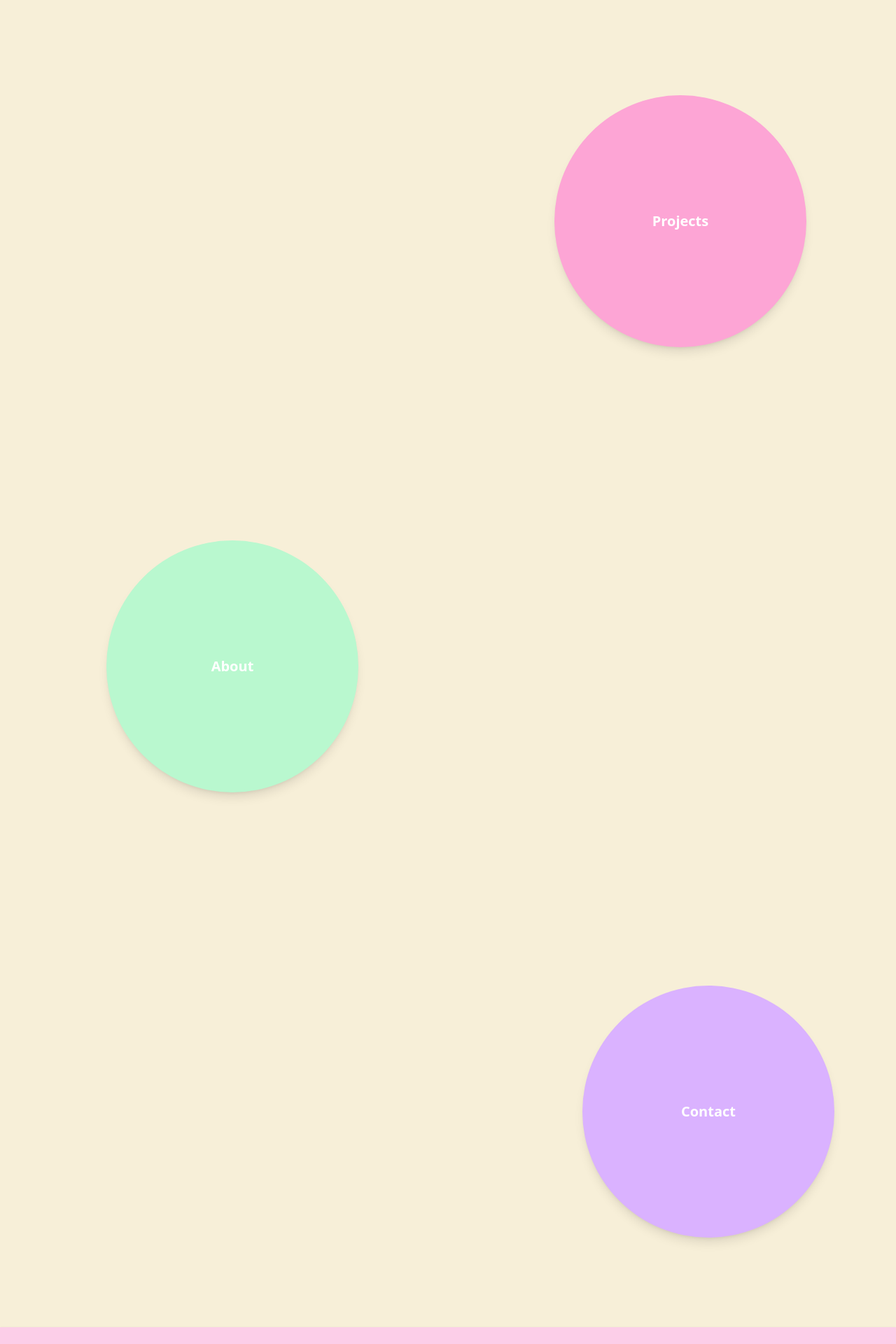
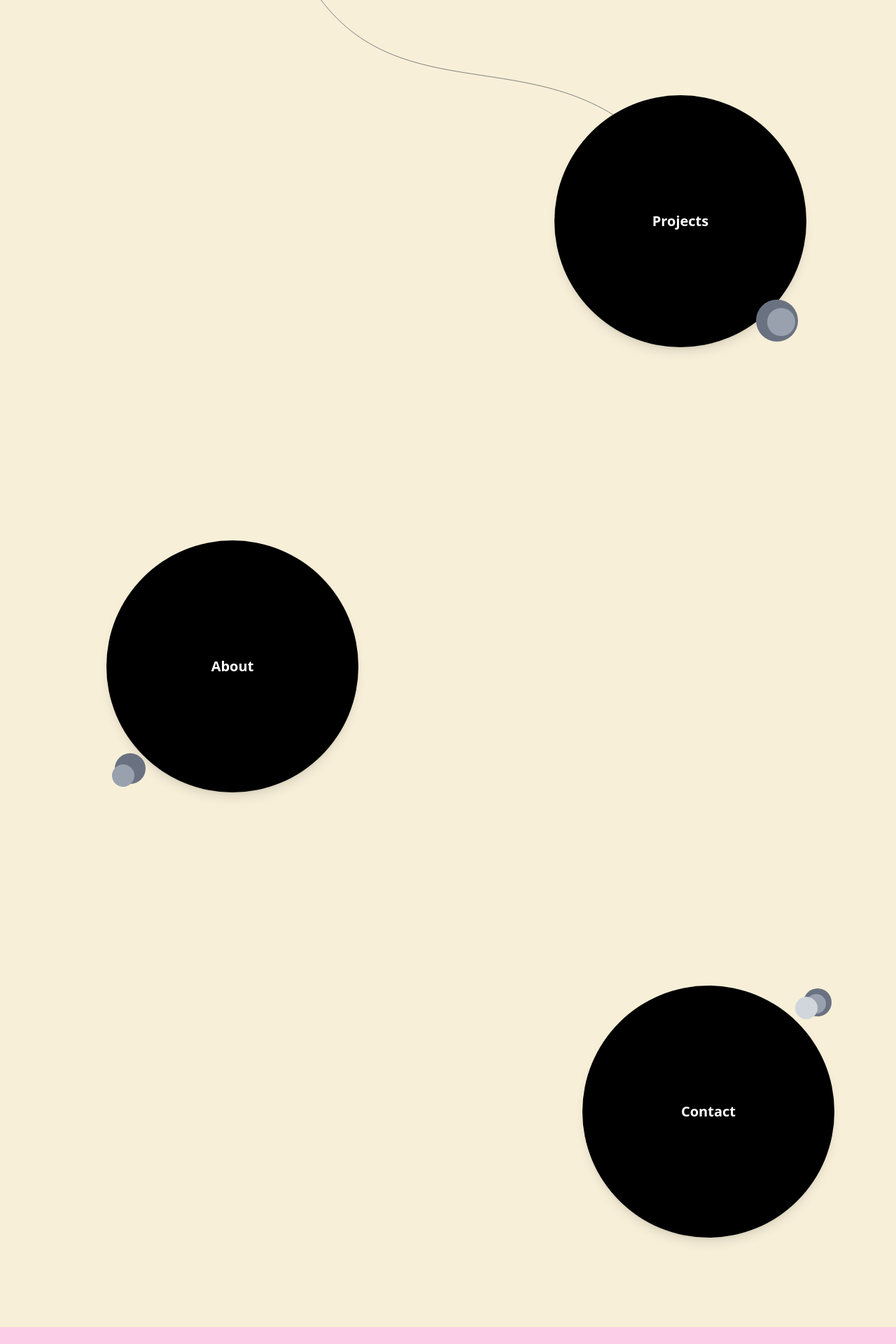
Before and after one commit to gitwilma/portfolio-project, a React (Vite) app: page / in a window 1280 px wide. Shown: the part 700-2620 px from the top of the page at 70% size. Built offline with nearby package versions, Linux system fonts and the light colour scheme.

Commit message:
added connecting lines between circles on home page

```diff
--- a/src/components/Navbar.tsx
+++ b/src/components/Navbar.tsx
@@ -6,7 +6,7 @@ export default function Navbar() {
       <div className="container mx-auto px-4">
         <div className="flex justify-between items-center h-16">
           <Link to="/" className="text-xl font-bold">
-            Wilmas Portfolio
+            Wilma Håkansson
           </Link>
           <div className="flex space-x-4">
             <Link to="/" className="hover:text-gray-600">
--- a/src/pages/Home.tsx
+++ b/src/pages/Home.tsx
@@ -1,9 +1,8 @@
 import WatercolorOverlay from "../components/WaterColorOverlay";
-// import { useRouter } from "next/router"; // För att navigera mellan sidor
 
 export default function Home() {
   const handleCircleClick = () => {
-    // router.push("/projects"); // Byt till din projects-sida här
+    // router.push("/projects"); //
   };
 
   return (
@@ -18,7 +17,6 @@ export default function Home() {
           fill="transparent"
           strokeWidth="1"
         />
-
         <text fontSize="80" fill="black">
           <textPath href="#s-curve" startOffset="1%" textAnchor="start">
             Welcome to my portfolio!
@@ -33,24 +31,59 @@ export default function Home() {
           size="300px"
         />
       </div>
+
+      {/* Connecting line mellan bild och Projects */}
+      <svg className="absolute w-full h-full top-0 left-0 pointer-events-none">
+        <path
+          d={`
+            M 400,560
+            C 500,800 700,700 860,800
+            `}
+          stroke="gray"
+          strokeWidth="1"
+          fill="transparent"
+        />
+      </svg>
+
       <section>
         <div
           className="cursor-pointer flex flex-col items-end"
           onClick={handleCircleClick}
         >
-          <div className="bg-relative w-full h-full mt-16 p-24">
-            <div className="w-90 h-90 bg-pink-300 rounded-full flex justify-center items-center shadow-lg transform transition-all hover:scale-105 ml-170 mt-20">
+          {/* Projects */}
+          <div className="relative w-full h-full mt-16 p-24">
+            <div
+              className="w-90 h-90 bg-black rounded-full flex justify-center items-center shadow-lg transform transition-all hover:scale-105 ml-170 mt-20 relative"
+              id="projects-circle"
+            >
               <span className="text-white text-xl font-bold">Projects</span>
+              {/* Små bubblor */}
+              <div className="absolute w-15 h-15 bg-gray-500 rounded-full bottom-2 right-3"></div>
+              <div className="absolute w-10 h-10 bg-gray-400 rounded-full bottom-4 right-4"></div>
             </div>
           </div>
-          <div className="bg-relative w-full h-full mt-16 p-24">
-            <div className="w-90 h-90 bg-green-200 rounded-full flex justify-center items-center shadow-lg transform transition-all hover:scale-105 ml-10 mt-5">
+
+          {/* About */}
+          <div className="relative w-full h-full mt-16 p-24">
+            <div
+              className="w-90 h-90 bg-black rounded-full flex justify-center items-center shadow-lg transform transition-all hover:scale-105 ml-10 mt-5 relative"
+              id="about-circle"
+            >
               <span className="text-white text-xl font-bold">About</span>
+              {/* Små bubblor */}
+              <div className="absolute w-11 h-11 bg-gray-500 rounded-full bottom-3 left-3"></div>
+              <div className="absolute w-8 h-8 bg-gray-400 rounded-full bottom-2 left-2"></div>
             </div>
           </div>
-          <div className="bg-relative w-full h-full mt-16 p-24">
-            <div className="w-90 h-90 bg-purple-300 rounded-full flex justify-center items-center shadow-lg transform transition-all hover:scale-105 ml-180 mt-5">
+
+          {/* Contact */}
+          <div className="relative w-full h-full mt-16 p-24">
+            <div className="w-90 h-90 bg-black rounded-full flex justify-center items-center shadow-lg transform transition-all hover:scale-105 ml-180 mt-5 relative">
               <span className="text-white text-xl font-bold">Contact</span>
+              {/* Små bubblor */}
+              <div className="absolute w-10 h-10 bg-gray-500 rounded-full top-1 right-1"></div>
+              <div className="absolute w-7 h-7 bg-gray-400 rounded-full top-3 right-3"></div>
+              <div className="absolute w-8 h-8 bg-gray-300 rounded-full top-4 right-6"></div>
             </div>
           </div>
         </div>
```
